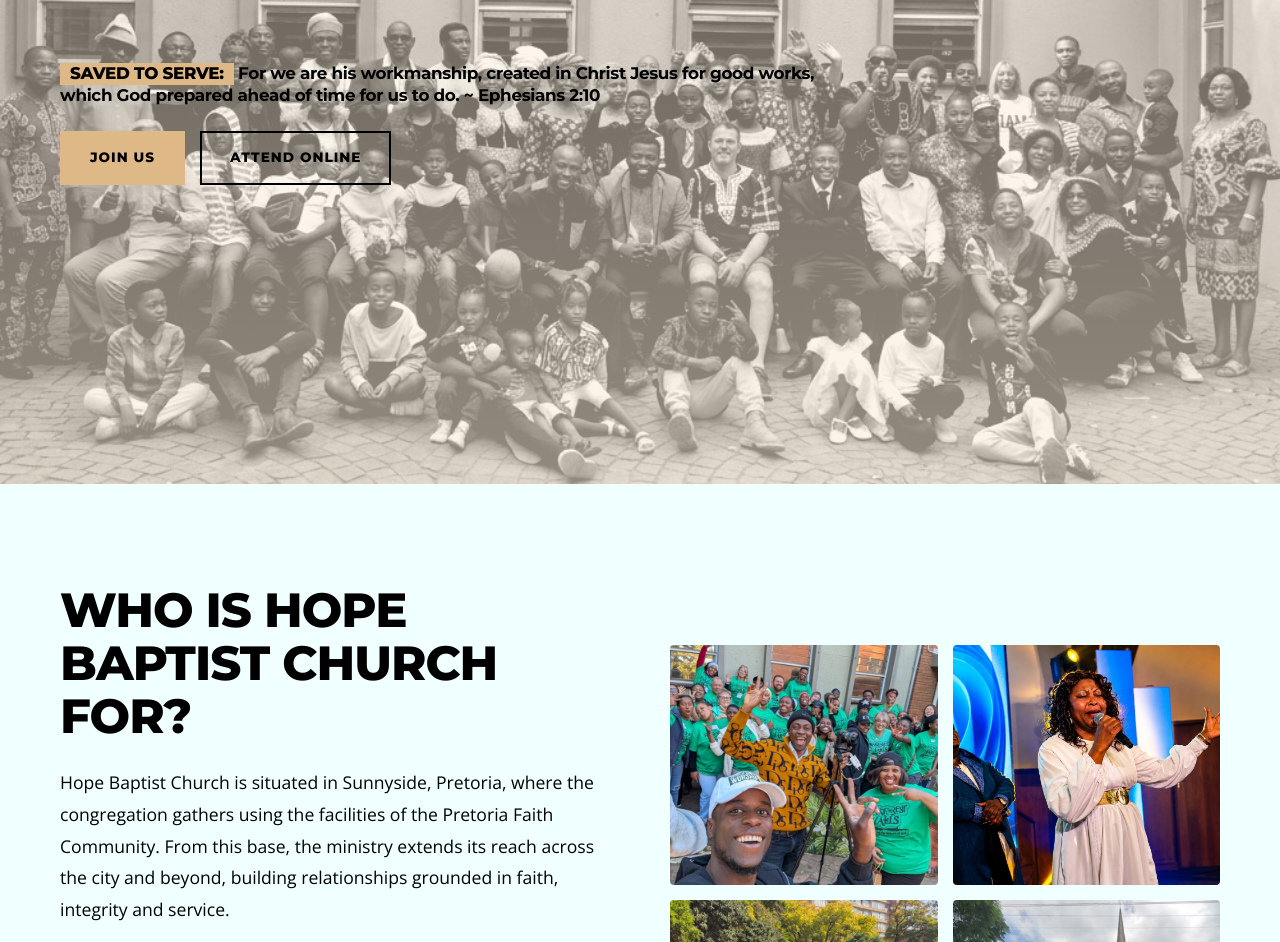
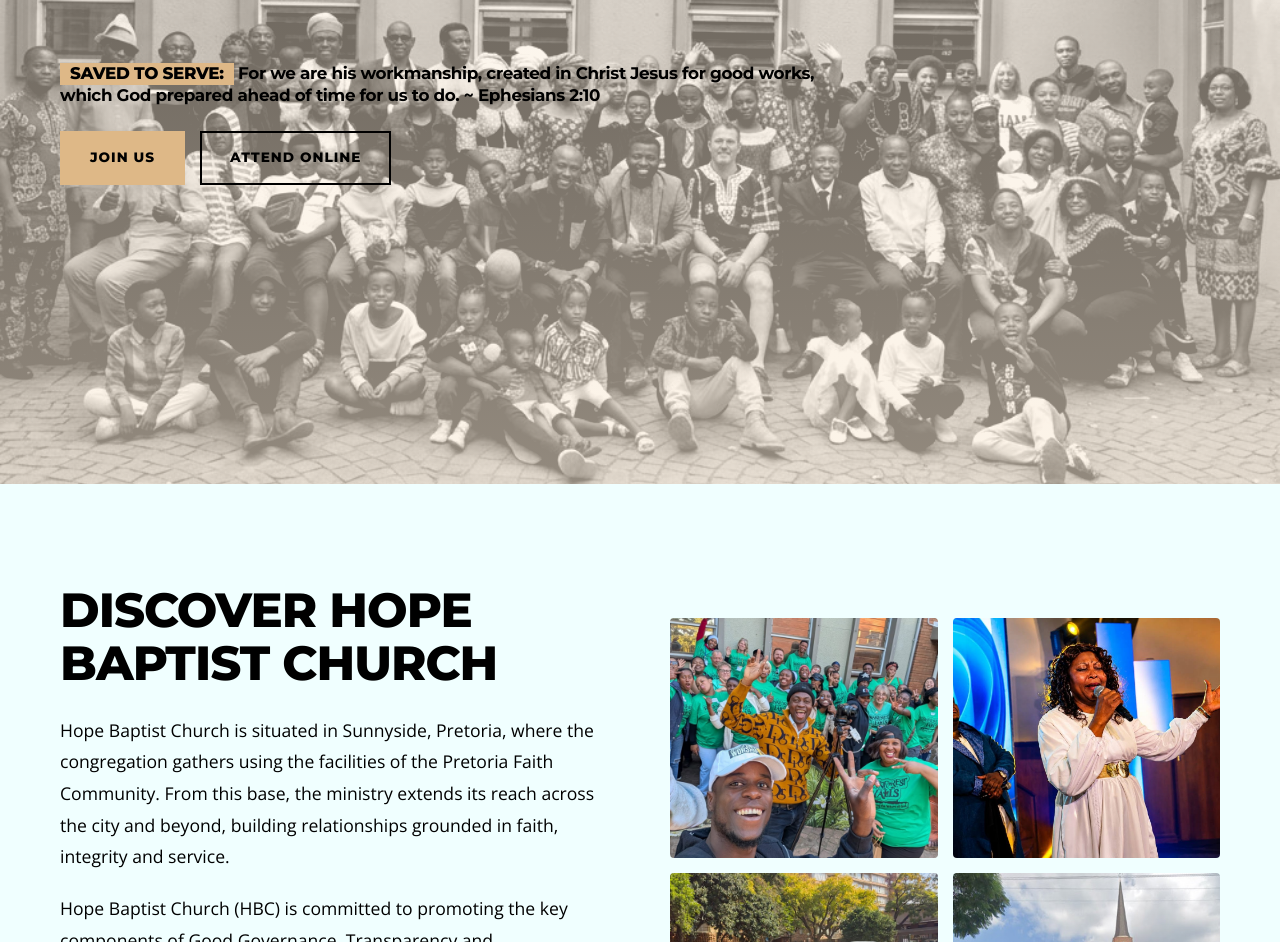
Before and after one commit to palexdigital/HOPEBAPTISTCHURCH, a plain HTML site: page index.html in a window 1280 px wide. Shown: the part 316-1258 px from the top of the page. Drawn offline with nearby package versions, Linux system fonts and the light colour scheme.

Commit message:
Update index.html

```diff
--- a/index.html
+++ b/index.html
@@ -1114,7 +1114,7 @@
                 <div class="container">
                     <div class="who-grid">
                         <div class="who-content">
-                            <h2 class="section-title">Who Is Hope Baptist Church For?</h2>
+                            <h2 class="section-title">Discover Hope Baptist Church</h2>
                             <p class="who-text">
                                 Hope Baptist Church is situated in Sunnyside, Pretoria, where the congregation gathers using the facilities of the Pretoria Faith Community. From this base, the ministry extends its reach across the city and beyond, building relationships grounded in faith, integrity and service.
                             </p>
```
